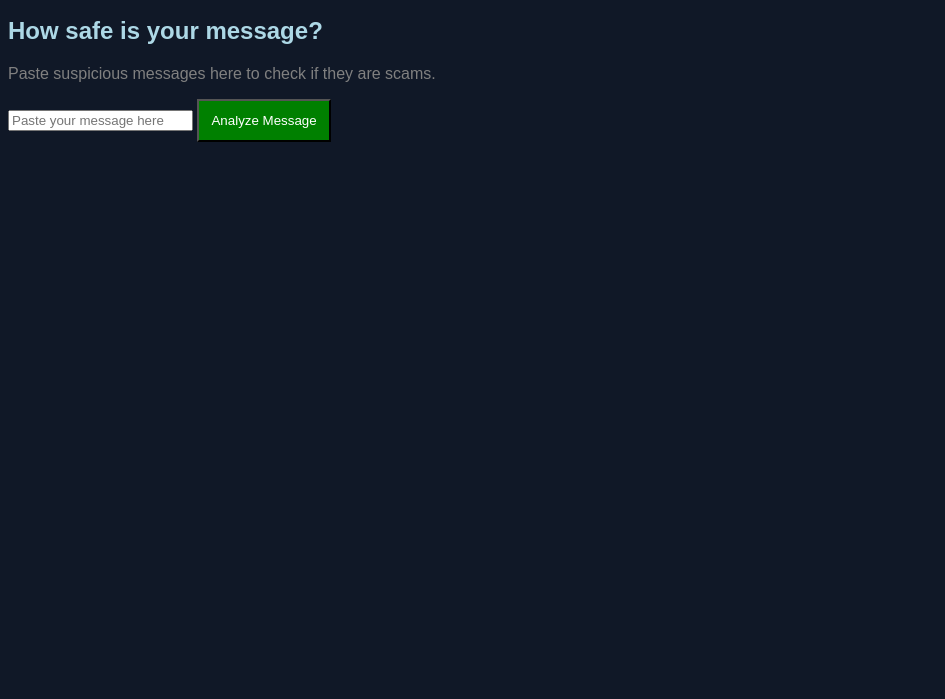
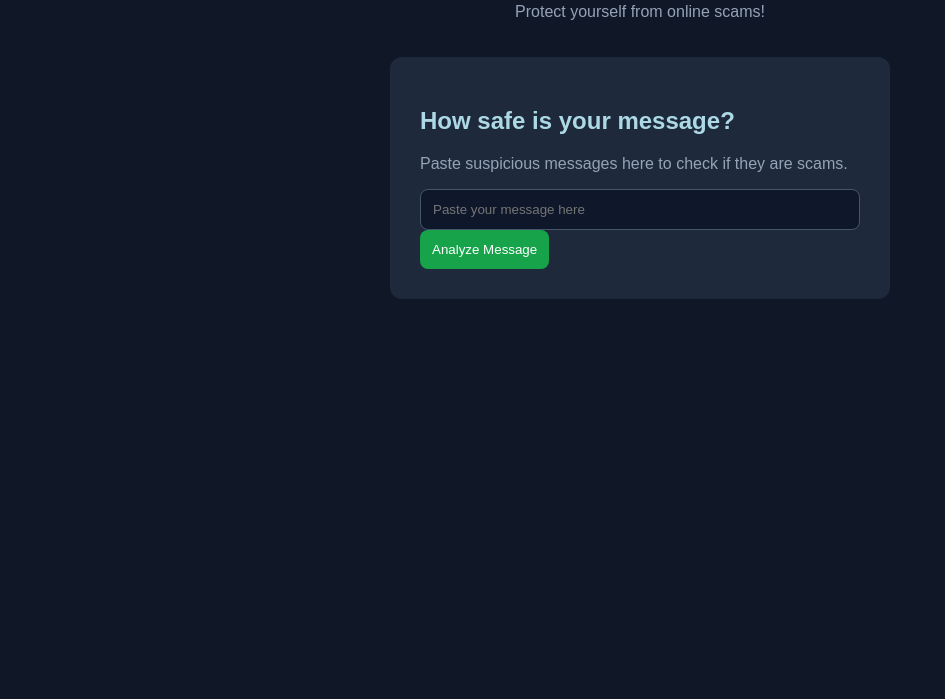
Before and after one commit to hamzahafeezshaikh0-ui/ScamSense, a plain HTML site: page index.html in a window 1280 px wide. Shown: the part 101-800 px from the top of the page, without its empty margins (0-945 px from the left). Drawn offline with Linux system fonts and the light colour scheme.

Commit message:
Built and polished initial HTML and CSS.

```diff
--- a/index.html
+++ b/index.html
@@ -1,16 +1,33 @@
+
 <!DOCTYPE html>
 <html lang="en">
 <head>
+    <meta charset="UTF-8">
+    <meta name="viewport" content="width=device-width, initial-scale=1.0">
+
     <title>ScamSense</title>
+
+    <!-- Connect CSS -->
     <link rel="stylesheet" href="style.css">
+</head>
 
-    </head>
 <body>
     <h1>ScamSense</h1>
     <p>Protect yourself from online scams!</p>
+
+    <div class="container">
         <h2>How safe is your message?</h2>
-        <p>Paste suspicious messages here to check if they are scams.</p>
+
+        <p class="description">
+            Paste suspicious messages here to check if they are scams.
+        </p>
+
         <input type="text" placeholder="Paste your message here">
+
         <button>Analyze Message</button>
+    </div>
+
+    <!-- Connect JavaScript -->
+    <script src="script.js"></script>
 </body>
 </html>
--- a/style.css
+++ b/style.css
@@ -1,21 +1,62 @@
-body{
+
+/* General page styling */
+body {
     background-color: #101827;
-    color:white;
-    font-family:Arial,sans-serif;
+    color: white;
+    font-family: Arial, sans-serif;
+    display: flex;
+    flex-direction: column;
+    align-items: center;
 }
-h1{
-    color: blue;
+
+/* Main heading */
+h1 {
+    color: #60a5fa;
 }
-h2{
+
+/* Secondary heading */
+h2 {
     color: lightblue;
+}
 
+/* Paragraphs */
+p {
+    color: #94a3b8;
 }
-p{
-    color: grey;
+
+/* Main container */
+.container {
+    background-color: #1e293b;
+    padding: 30px;
+    border-radius: 12px;
+    width: 500px;
+    max-width: 90%;
+    box-sizing: border-box;
+    margin-top: 20px;
 }
-button{
-    background-color:green;
-    color:white;
-    padding:12px;
 
+/* Message input */
+input {
+    width: 100%;
+    padding: 12px;
+    border: 1px solid #475569;
+    border-radius: 8px;
+    background-color: #0f172a;
+    color: white;
+    box-sizing: border-box;
 }
+
+/* Input focus effect */
+input:focus {
+    outline: 2px solid #60a5fa;
+}
+
+/* Analyze button */
+button {
+    background-color: #16a34a;
+    color: white;
+    padding: 12px;
+    border: none;
+    border-radius: 8px;
+    cursor: pointer;
+}
```
Lines whose indentation alone changed are shown as unchanged.
